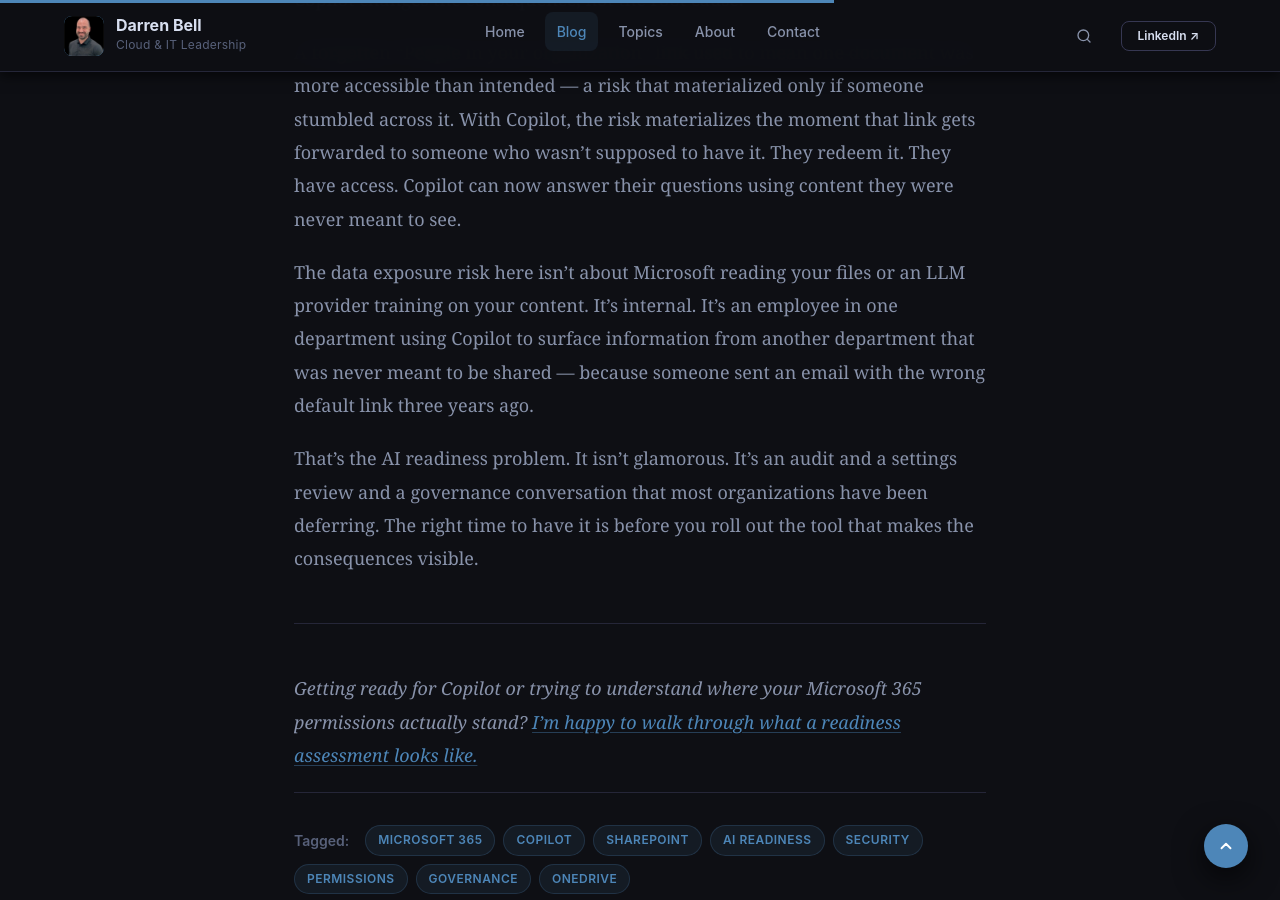
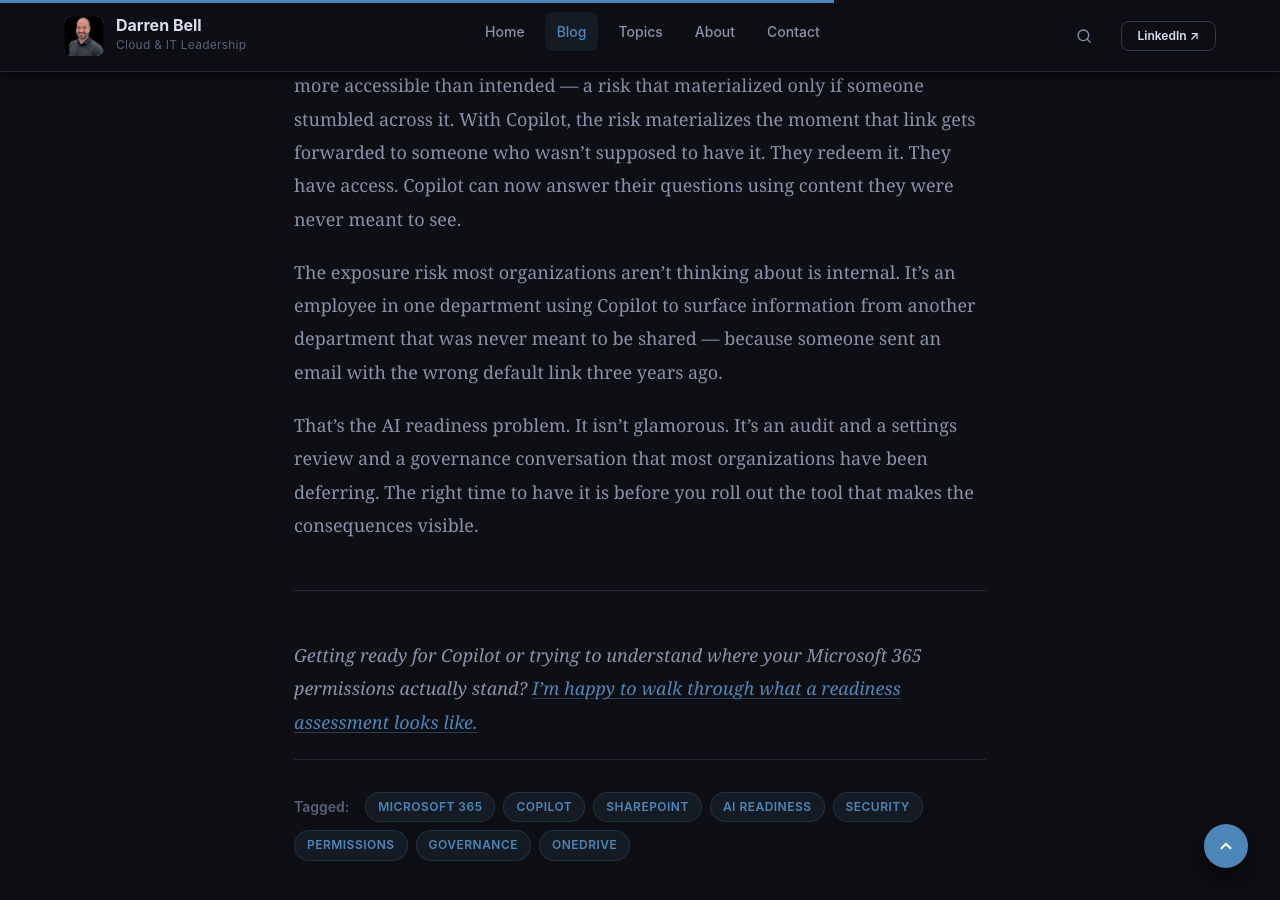
Before and after one commit to darrenbell09/DB_Blog, a Jekyll site: the page built from _posts/2026-04-10-microsoft-365-ai-readiness-permissions.md, in a window 1280 px wide and 900 px high, scrolled down 4227 px. Built offline with Jekyll 4.4.1, drawn with Linux system fonts in a browser that asks for light colours; comment, search, counter and statistics services are not loaded.

Commit message:
Remove dismissive LLM training claim from Copilot post

```diff
--- a/_posts/2026-04-10-microsoft-365-ai-readiness-permissions.md
+++ b/_posts/2026-04-10-microsoft-365-ai-readiness-permissions.md
@@ -70,7 +70,7 @@ Copilot changes the consequence, not the root cause.
 
 A forgotten "People in your organization" link used to mean one document was more accessible than intended — a risk that materialized only if someone stumbled across it. With Copilot, the risk materializes the moment that link gets forwarded to someone who wasn't supposed to have it. They redeem it. They have access. Copilot can now answer their questions using content they were never meant to see.
 
-The data exposure risk here isn't about Microsoft reading your files or an LLM provider training on your content. It's internal. It's an employee in one department using Copilot to surface information from another department that was never meant to be shared — because someone sent an email with the wrong default link three years ago.
+The exposure risk most organizations aren't thinking about is internal. It's an employee in one department using Copilot to surface information from another department that was never meant to be shared — because someone sent an email with the wrong default link three years ago.
 
 That's the AI readiness problem. It isn't glamorous. It's an audit and a settings review and a governance conversation that most organizations have been deferring. The right time to have it is before you roll out the tool that makes the consequences visible.
 
```
